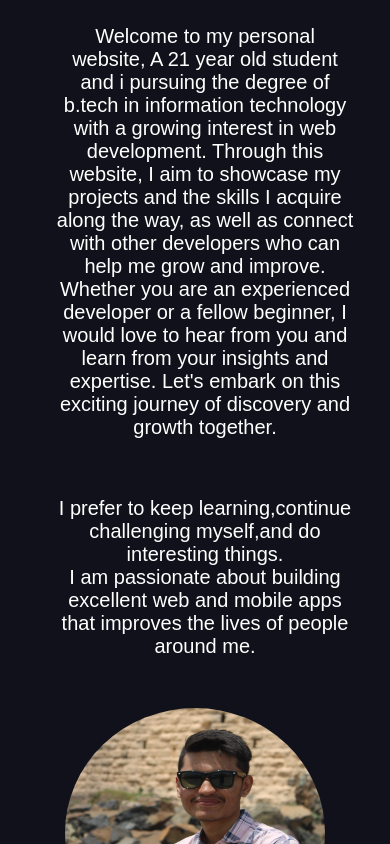
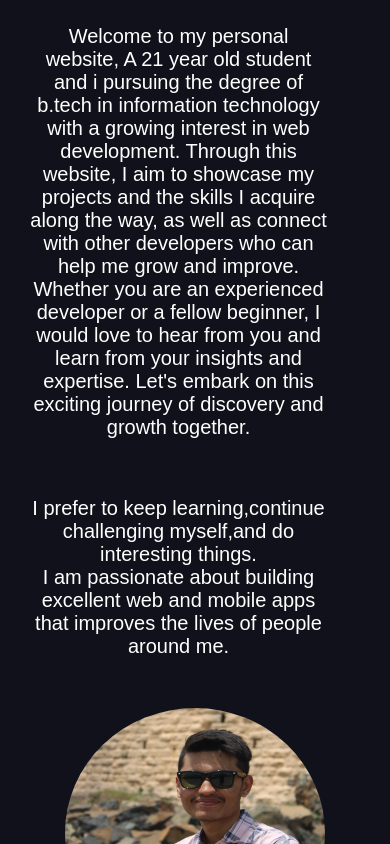
Before and after one commit to yashpatel08/patelyash, a React (Create React App) app: page / in a window 390 px wide. Shown: the top 844 px of the page. Built offline with nearby package versions, Linux system fonts and the light colour scheme.

Commit message:
Update App.css

```diff
--- a/src/App.css
+++ b/src/App.css
@@ -1045,6 +1045,7 @@ display:none;
     display: flex;
     flex-direction: column;
     align-items: center;
+    width: 347px;
   }
 
 }
```
